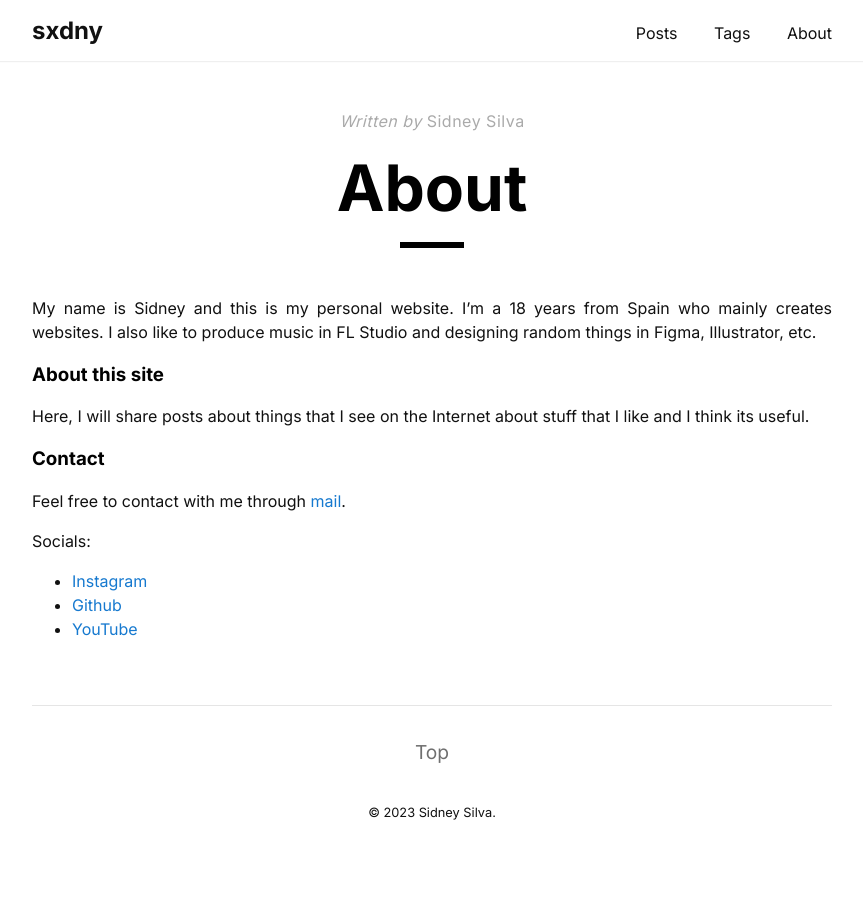
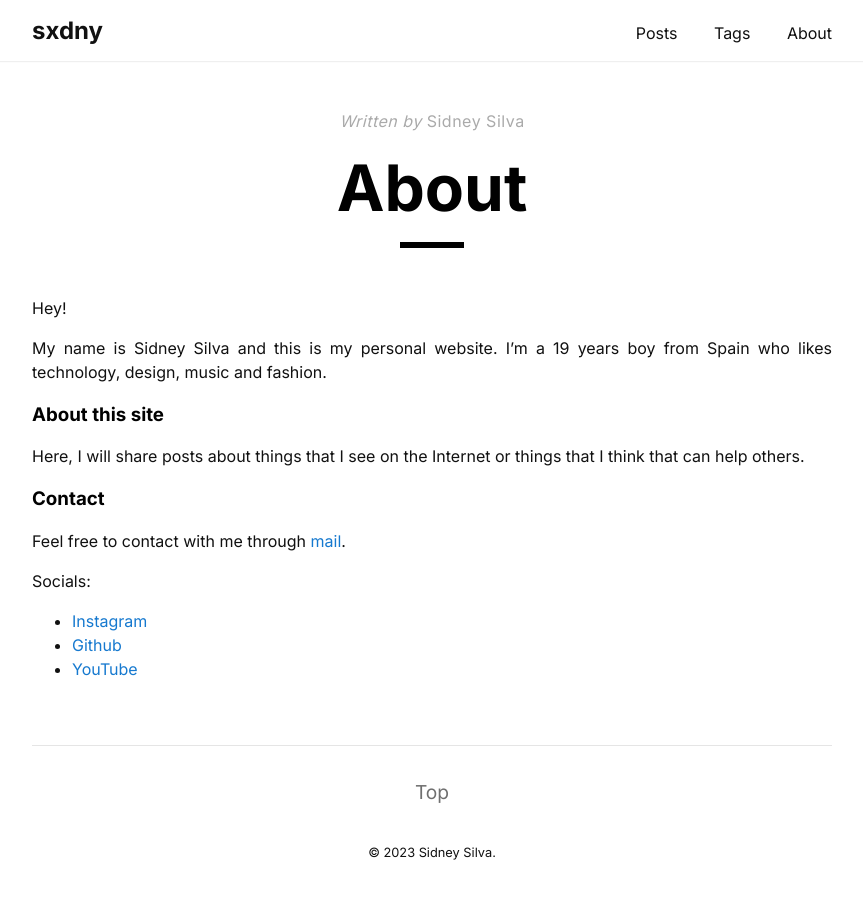
Before and after one commit to sxdny/sxdny.dev, a Jekyll site: the page built from _pages/about.md, in a window 1280 px wide. Shown: the whole page, without its empty margins (208-1071 px from the left). Built offline with Jekyll 4.4.1, drawn with Linux system fonts in a browser that asks for light colours.

Commit message:
About page updated

```diff
--- a/_pages/about.md
+++ b/_pages/about.md
@@ -5,16 +5,18 @@ author: "Sidney Silva"
 permalink: /about/
 ---
 
-My name is Sidney and this is my personal website. I'm a 18 years from Spain who mainly creates websites. I also like to produce music in FL Studio and designing random things in Figma, Illustrator, etc.
+Hey!
+
+My name is Sidney Silva and this is my personal website. I'm a 19 years boy from Spain who likes technology, design, music and fashion.
 
 ### About this site
-Here, I will share posts about things that I see on the Internet about stuff that I like and I think its useful.
+Here, I will share posts about things that I see on the Internet or things that I think that can help others.
 
 ### Contact
 Feel free to contact with me through <a href="mailto:silvasidney721@gmail.com">mail</a>.
 
 Socials:
 
-- [Instagram](https://instagram.com/sidney_sbo?igshid=ZGUzMzM3NWJiOQ==)
+- [Instagram](https://instagram.com/therealopiumbaby?igshid=ZGUzMzM3NWJiOQ==)
 - [Github](https://github.com/sxdny)
 - [YouTube](https://www.youtube.com/@sidney_sbo)
```
